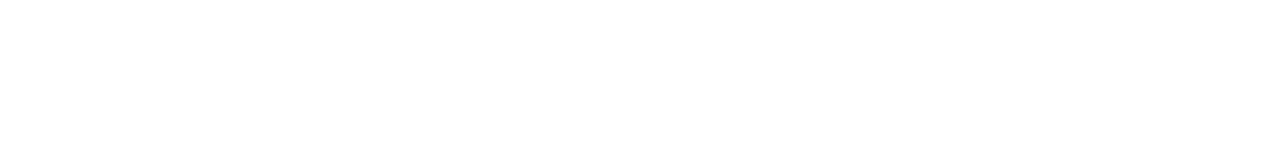
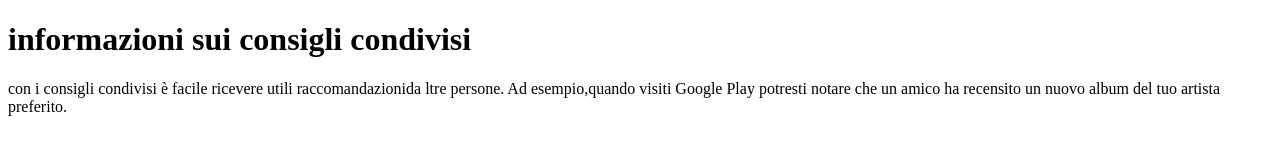
Before and after one commit to ele141082/first-htmlpage1, a plain HTML site: page index.html in a window 1280 px wide. Drawn offline with Linux system fonts and the light colour scheme.

Commit message:
feat: added index wit h1 and p

```diff
--- a/index.html
+++ b/index.html
@@ -3,9 +3,10 @@
 <head>
     <meta charset="UTF-8">
     <meta name="viewport" content="width=device-width, initial-scale=1.0">
-    <title>informazioni sui consigli condivisi</title>
+    <title>first- htmlpage1</title>
 </head>
 <body>
-
+    <h1>informazioni sui consigli condivisi</h1>
+    <p>con i consigli condivisi è facile ricevere utili raccomandazionida ltre persone. Ad esempio,quando visiti Google Play potresti notare che un amico ha recensito un nuovo album del tuo artista preferito.</p>
 </body>
 </html>
```
